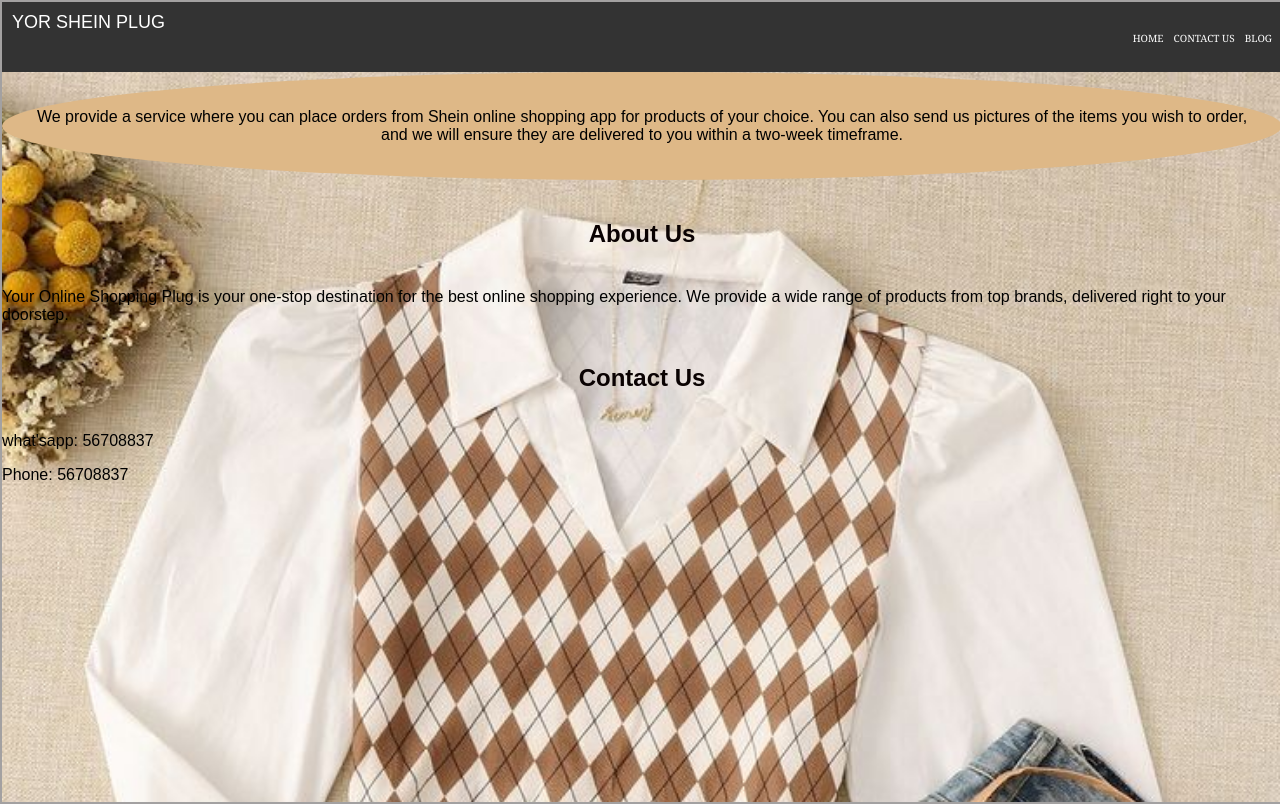
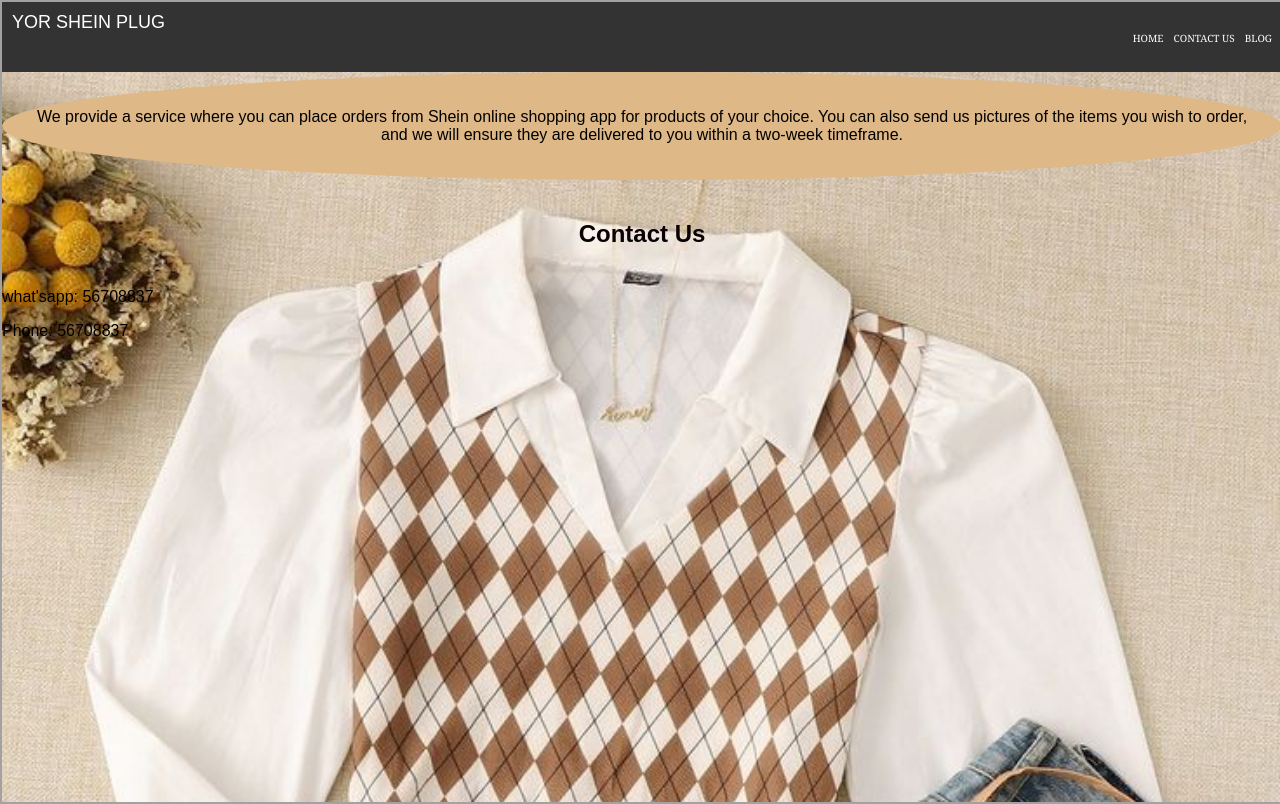
Before and after one commit to your-sheinplug/yo-sheinplug, a plain HTML site: page index.html in a window 1280 px wide. Drawn offline with Linux system fonts and the light colour scheme.

Commit message:
Update index.html

```diff
--- a/index.html
+++ b/index.html
@@ -104,10 +104,6 @@ Background-repeat:no-repeat;
             We provide a service where you can place orders from Shein online shopping app for products of your choice. You can also send us pictures of the items you wish to order, and we will ensure they are delivered to you within a two-week timeframe.
         </p>
     </div><div class="footer-info">
-            <h2>About Us</h2>
-            <p>Your Online Shopping Plug is your one-stop destination for the best online shopping experience. We provide a wide range of products from top brands, delivered right to your doorstep.</p>
-        </div>
-        <div class="footer-contact">
             <h2>Contact Us</h2>
             <p>what'sapp: 56708837</p>
             <p>Phone: 56708837</p>
```
